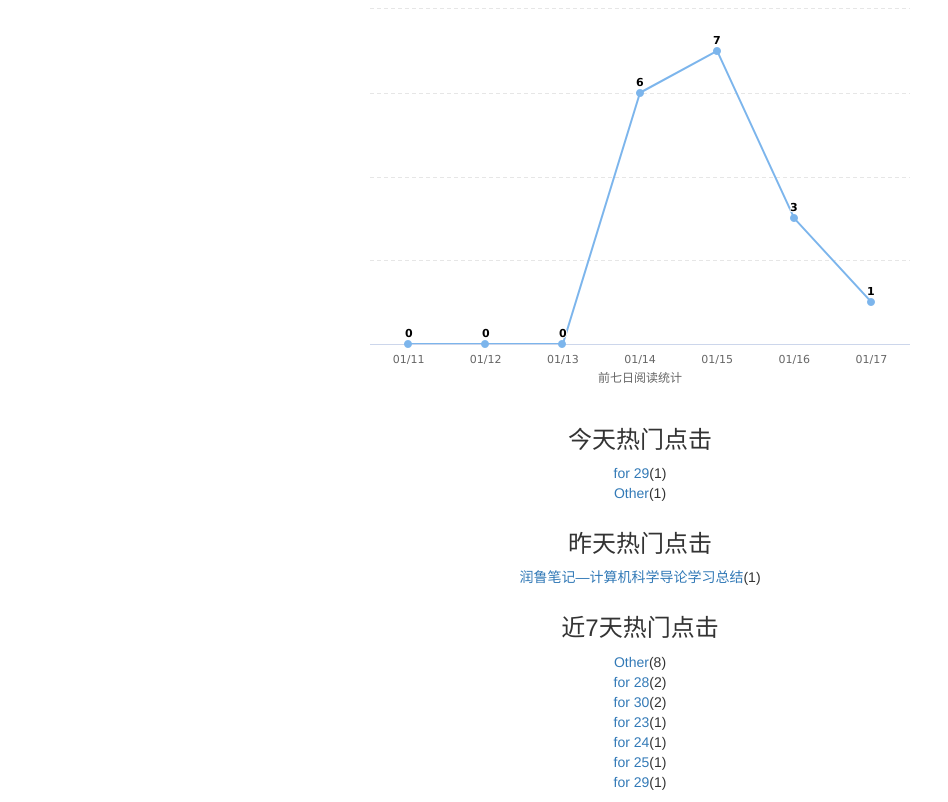
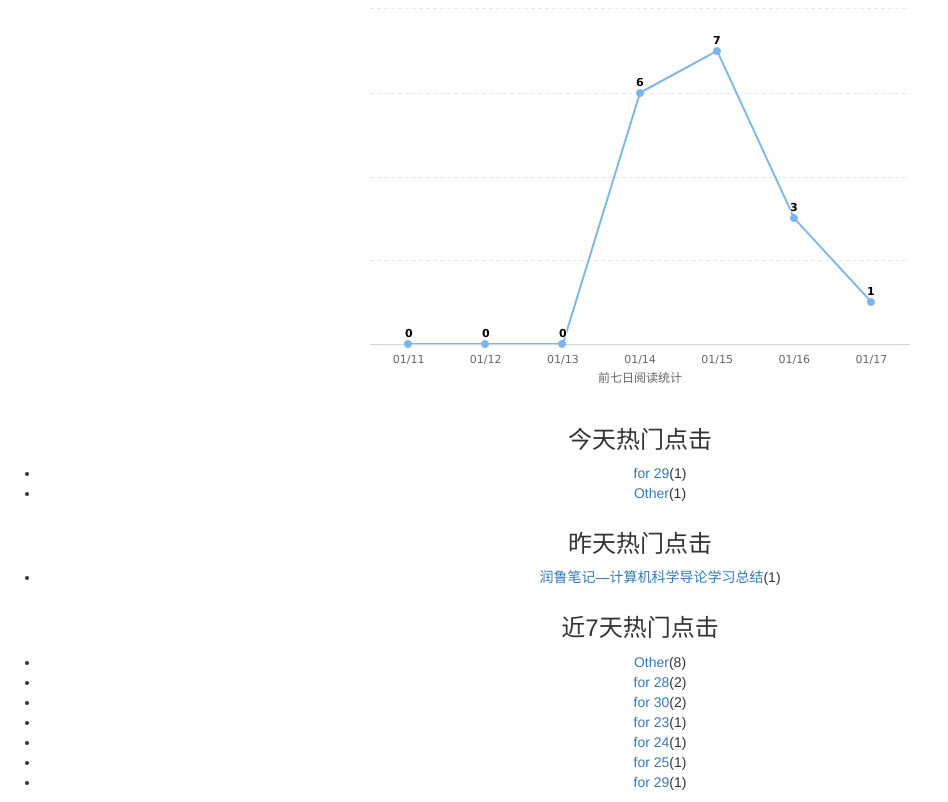
Before and after one commit to Anrunlu/mysite, a Django app: page / in a window 1280 px wide. Shown: the part 222-1024 px from the top of the page, without its empty margins (0-948 px from the left). Run offline with Django 3.2, Linux system fonts and the light colour scheme; data comes from the database, SQL or seed files in the repository; both versions use the stored data as it was after the commit; some libraries are stand-ins or nearby versions.

Commit message:
css调整以适应文章

```diff
--- a/mysite/static/base.css
+++ b/mysite/static/base.css
@@ -1,14 +1,7 @@
-* {
-    margin: 0;
-    padding: 0;
-}
 body {
     margin-top: 70px!important;
 }
 
-ul {
-    list-style-type: none;
-}
 
 ul.navbar-right {
     margin-right: 0;
```
Also changed, not shown: mysite/db.sqlite3.
